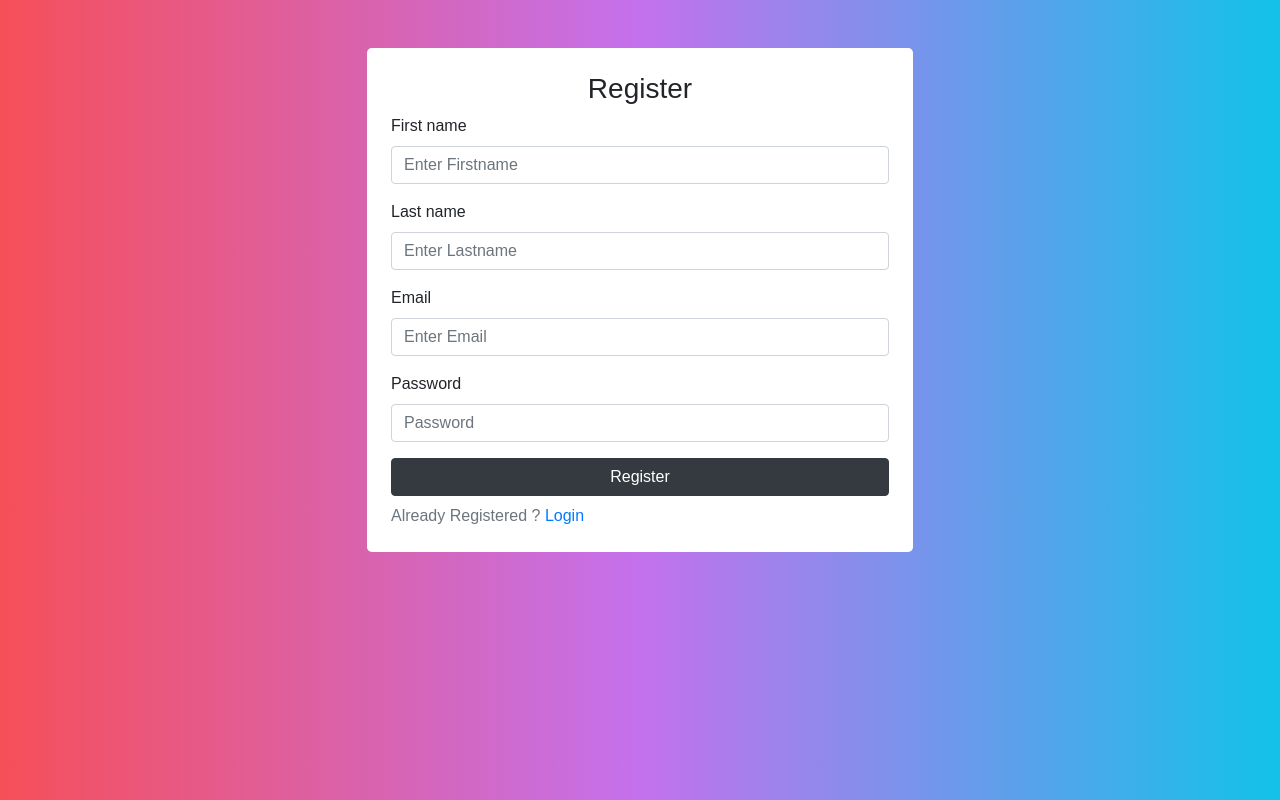
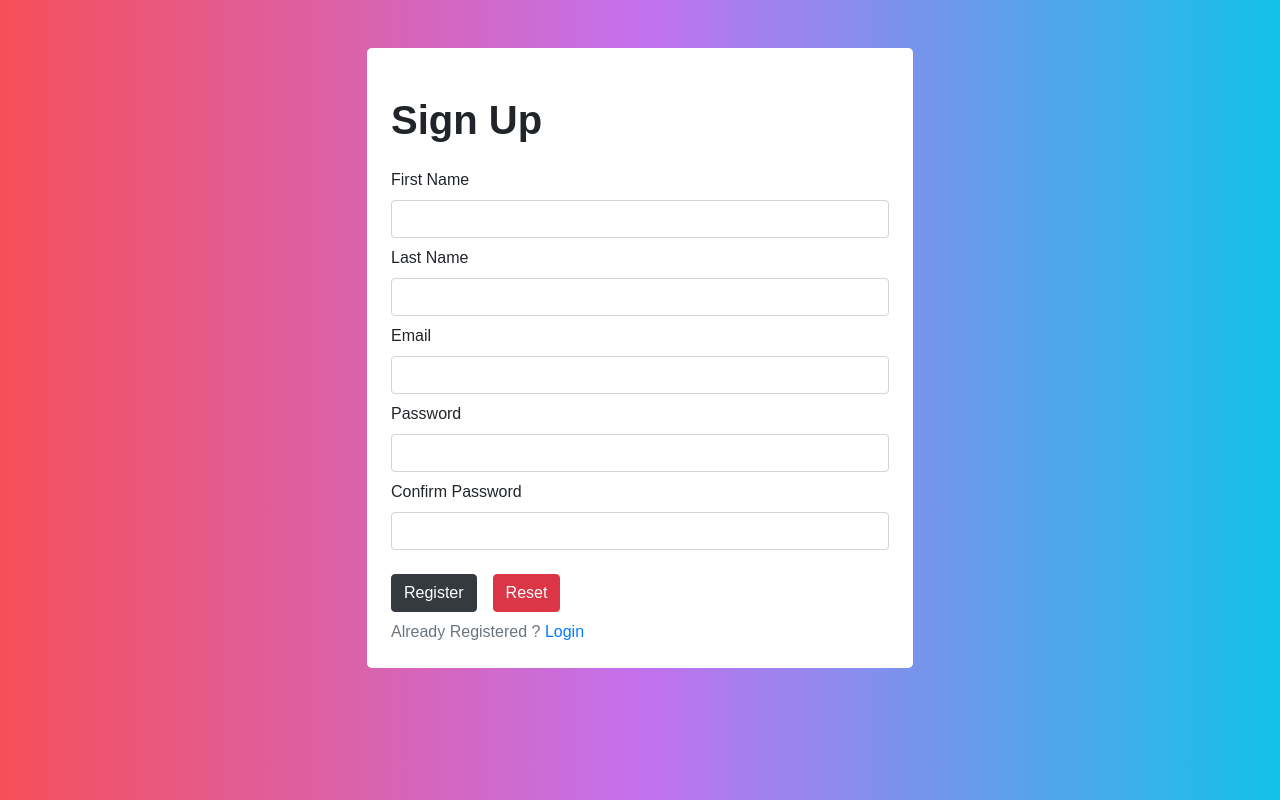
Before and after one commit to sokvebolkol/techStore, a React (Create React App) app: page /signUp in a window 1280 px wide. Built offline with nearby package versions, Linux system fonts and the light colour scheme; no server answers.

Commit message:
add validation on field login and register

```diff
--- a/package.json
+++ b/package.json
@@ -8,6 +8,7 @@
     "@testing-library/user-event": "^12.1.10",
     "bootstrap": "^4.5.3",
     "firebase": "^8.2.7",
+    "formik": "^2.2.6",
     "google-map-react": "^2.1.9",
     "react": "^17.0.1",
     "react-bootstrap": "^1.4.0",
@@ -15,7 +16,8 @@
     "react-router-dom": "^5.2.0",
     "react-router-i18n": "^1.0.1",
     "react-scripts": "4.0.1",
-    "web-vitals": "^0.2.4"
+    "web-vitals": "^0.2.4",
+    "yup": "^0.32.9"
   },
   "scripts": {
     "start": "react-scripts start",
--- /dev/null
+++ b/src/components/Input/InputField.js
@@ -0,0 +1,20 @@
+import React from "react";
+import { ErrorMessage, useField } from "formik";
+
+export const InputField = ({ label, ...props }) => {
+  const [field, meta] = useField(props);
+  return (
+    <div className="mb-2">
+      <label htmlFor={field.name}>{label}</label>
+      <input
+        className={`form-control shadow-none ${
+          meta.touched && meta.error && "is-invalid"
+        }`}
+        {...field}
+        {...props}
+        autoComplete="off"
+      />
+      <ErrorMessage component="div" name={field.name} className="error" />
+    </div>
+  );
+};
--- a/src/pages/login.js
+++ b/src/pages/login.js
@@ -1,6 +1,9 @@
 import React, { useEffect } from "react";
 import "./backgroundSignInSignUp.css";
-import { Col, Container, Row, Form, Button } from "react-bootstrap";
+import { Formik, Form } from "formik";
+import { InputField } from "../components/Input/InputField";
+import { Container, Row, Col } from "react-bootstrap";
+import * as Yup from "yup";
 
 const Login = () => {
   useEffect(() => {
@@ -9,40 +12,70 @@ const Login = () => {
       document.body.classList.remove("bodyBackground"); // component unmound
     };
   }, []);
+
+  const validate = Yup.object({
+    firstName: Yup.string()
+      .max(15, "Must be 15 characters or less")
+      .required("Required"),
+    lastName: Yup.string()
+      .max(20, "Must be 20 characters or less")
+      .required("Required"),
+    email: Yup.string().email("Email is invalid").required("Email is required"),
+    password: Yup.string()
+      .min(6, "Password must be at least 6 charaters")
+      .required("Password is required"),
+    confirmPassword: Yup.string()
+      .oneOf([Yup.ref("password"), null], "Password must match")
+      .required("Confirm password is required"),
+  });
+
   return (
-    <Container className="p-4">
-      <Row>
+    <Container>
+      <Row className="p-4">
         <Col md={3}></Col>
         <Col md={6} className="bg-white p-4 mt-4 rounded-lg">
-          <h3 className="text-center">Login</h3>
-          <Form className="p-4">
-            <Form.Group>
-              <Form.Label>Email</Form.Label>
-              <Form.Control type="text" placeholder="Enter Email" />
-            </Form.Group>
-            <Form.Group>
-              <Form.Label>Password</Form.Label>
-              <Form.Control type="text" placeholder="Password" />
-            </Form.Group>
-
-            <Button className="btn btn-dark btn-block" type="submit">
+          <Formik
+            initialValues={{
+              firstName: "",
+              lastName: "",
+              email: "",
+              password: "",
+              confirmPassword: "",
+            }}
+            validationSchema={validate}
+            onSubmit={(values) => {
+              console.log(values);
+            }}
+          >
+            {(formik) => (
+              <div>
+                <h1 className="my-4 font-weight-bold .display-4">Sign Up</h1>
+                <Form>
+                  <InputField label="Email" name="email" type="email" />
+                  <InputField
+                    label="Password"
+                    name="password"
+                    type="password"
+                  />
+                  <button className="btn btn-dark mt-3" type="submit">
                     Login
-            </Button>
+                  </button>
                   <div className="pt-2">
-              <a className="text-secondary pt-4" href="#">
-                Your forgot Password?{" "}
-              </a>
+                    <span className="text-secondary pt-4">
+                      Already Registered ?{" "}
+                    </span>
                     <a className="text-primary" href="signUp">
-                {" "}
                       Register
                     </a>
                   </div>
                 </Form>
+              </div>
+            )}
+          </Formik>
         </Col>
         <Col md={3}></Col>
       </Row>
     </Container>
   );
 };
-
 export default Login;
--- a/src/pages/signUp.js
+++ b/src/pages/signUp.js
@@ -1,6 +1,9 @@
 import React, { useEffect } from "react";
 import "./backgroundSignInSignUp.css";
-import { Col, Container, Row, Form, Button } from "react-bootstrap";
+import { Formik, Form } from "formik";
+import { InputField } from "../components/Input/InputField";
+import { Container, Row, Col } from "react-bootstrap";
+import * as Yup from "yup";
 
 const SignUp = () => {
   useEffect(() => {
@@ -9,49 +12,80 @@ const SignUp = () => {
       document.body.classList.remove("bodyBackground"); // component unmound
     };
   }, []);
+
+  const validate = Yup.object({
+    firstName: Yup.string()
+      .max(15, "Must be 15 characters or less")
+      .required("Required"),
+    lastName: Yup.string()
+      .max(20, "Must be 20 characters or less")
+      .required("Required"),
+    email: Yup.string().email("Email is invalid").required("Email is required"),
+    password: Yup.string()
+      .min(6, "Password must be at least 6 charaters")
+      .required("Password is required"),
+    confirmPassword: Yup.string()
+      .oneOf([Yup.ref("password"), null], "Password must match")
+      .required("Confirm password is required"),
+  });
+
   return (
-    // how to apply style on body without inharite
     <Container>
       <Row className="p-4">
         <Col md={3}></Col>
         <Col md={6} className="bg-white p-4 mt-4 rounded-lg">
-          <h3 className="text-center">Register</h3>
+          <Formik
+            initialValues={{
+              firstName: "",
+              lastName: "",
+              email: "",
+              password: "",
+              confirmPassword: "",
+            }}
+            validationSchema={validate}
+            onSubmit={(values) => {
+              console.log(values);
+            }}
+          >
+            {(formik) => (
+              <div>
+                <h1 className="my-4 font-weight-bold .display-4">Sign Up</h1>
                 <Form>
-            <Form.Group controlId="formBasicEmail">
-              <Form.Label>First name</Form.Label>
-              <Form.Control type="text" placeholder="Enter Firstname" />
-            </Form.Group>
-            <Form.Group>
-              <Form.Label>Last name</Form.Label>
-              <Form.Control type="text" placeholder="Enter Lastname" />
-            </Form.Group>
-            <Form.Group>
-              <Form.Label>Email</Form.Label>
-              <Form.Control type="text" placeholder="Enter Email" />
-            </Form.Group>
-            <Form.Group>
-              <Form.Label>Password</Form.Label>
-              <Form.Control type="text" placeholder="Password" />
-            </Form.Group>
-
-            <Button className="btn btn-dark btn-block" type="submit">
+                  <InputField label="First Name" name="firstName" type="text" />
+                  <InputField label="Last Name" name="lastName" type="text" />
+                  <InputField label="Email" name="email" type="email" />
+                  <InputField
+                    label="Password"
+                    name="password"
+                    type="password"
+                  />
+                  <InputField
+                    label="Confirm Password"
+                    name="confirmPassword"
+                    type="password"
+                  />
+                  <button className="btn btn-dark mt-3" type="submit">
                     Register
-            </Button>
+                  </button>
+                  <button className="btn btn-danger mt-3 ml-3" type="reset">
+                    Reset
+                  </button>
                   <div className="pt-2">
-              <a className="text-secondary pt-4" href="#">
+                    <span className="text-secondary pt-4">
                       Already Registered ?{" "}
-              </a>
-              <a className="text-primary" href="login">
-                {" "}
+                    </span>
+                    <a className="text-primary" href=" login">
                       Login
                     </a>
                   </div>
                 </Form>
+              </div>
+            )}
+          </Formik>
         </Col>
         <Col md={3}></Col>
       </Row>
     </Container>
   );
 };
-
 export default SignUp;
```
Also changed, not shown: 2 other files (tests, documents, lock files or other folders). Lines whose indentation alone changed are shown as unchanged.
